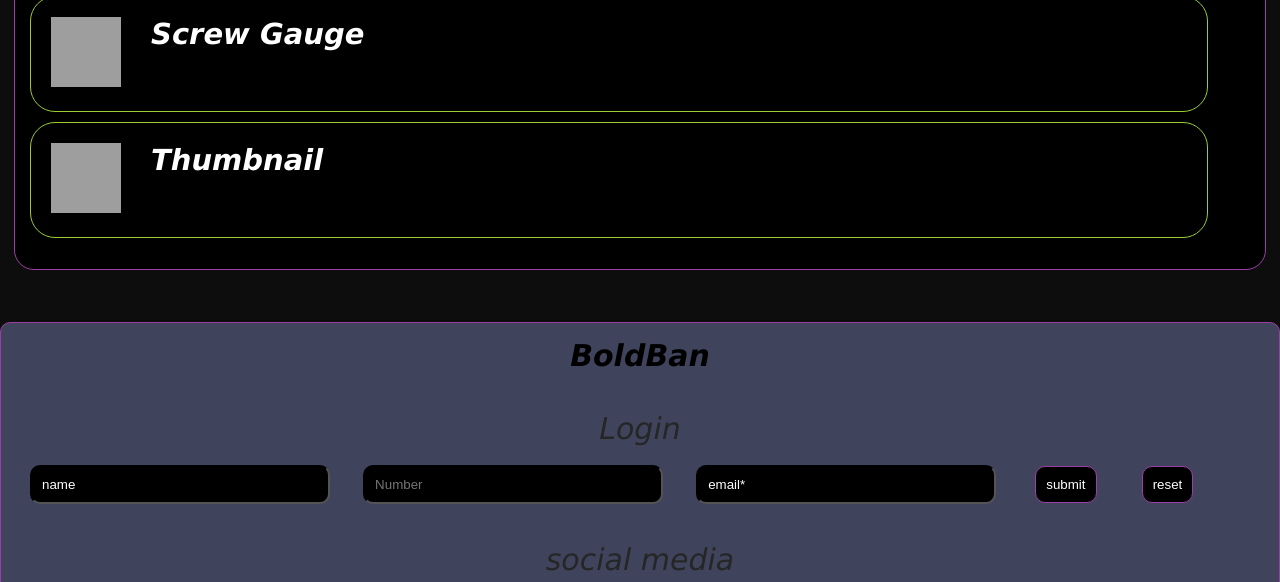
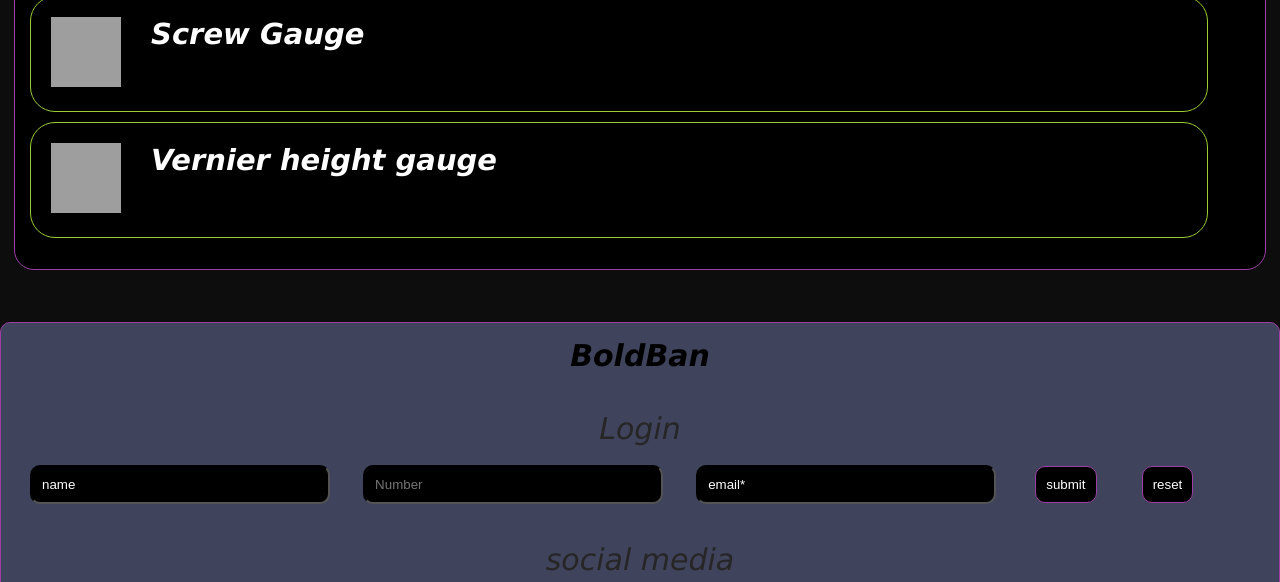
Before and after one commit to himesh-g/himesh, a plain HTML site: page index.html in a window 1280 px wide. Shown: the part 5020-5602 px from the top of the page. Drawn offline with Linux system fonts and the light colour scheme; grey boxes are pictures that could not be loaded; a script that the page names is missing.

Commit message:
Update index.html

```diff
--- a/index.html
+++ b/index.html
@@ -243,7 +243,7 @@
 
         <div class="flex">
           <a href="c.html"><img class="smallimg" src="https://upload.wikimedia.org/wikipedia/commons/archive/1/18/20050908113154%21GaugeHeightVernier-Electronic.jpg"alt="gshs"></a>
-          <h1 class="h1">Thumbnail</h1>
+          <h1 class="h1">Vernier height gauge</h1>
         </div>
 
    </div>
```
